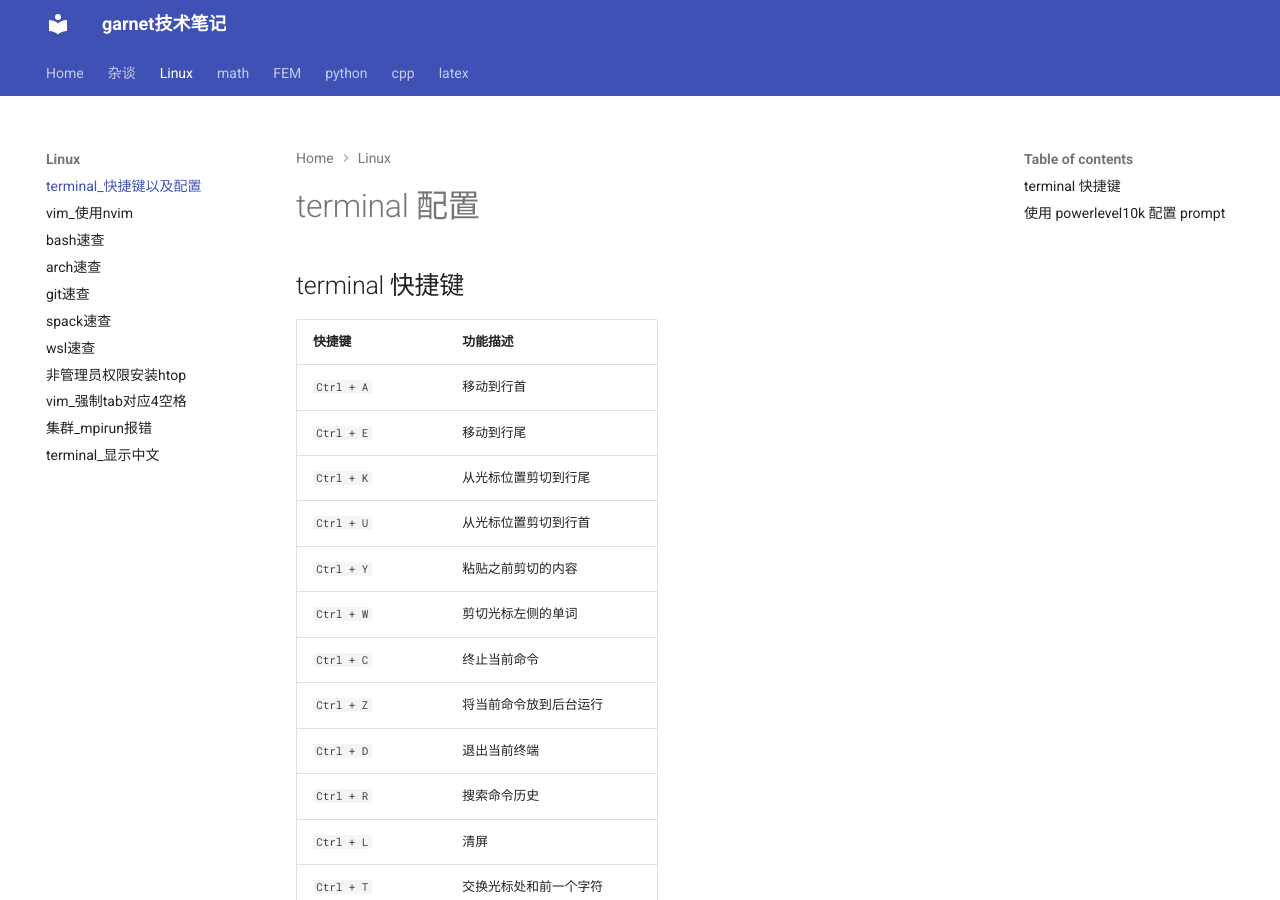
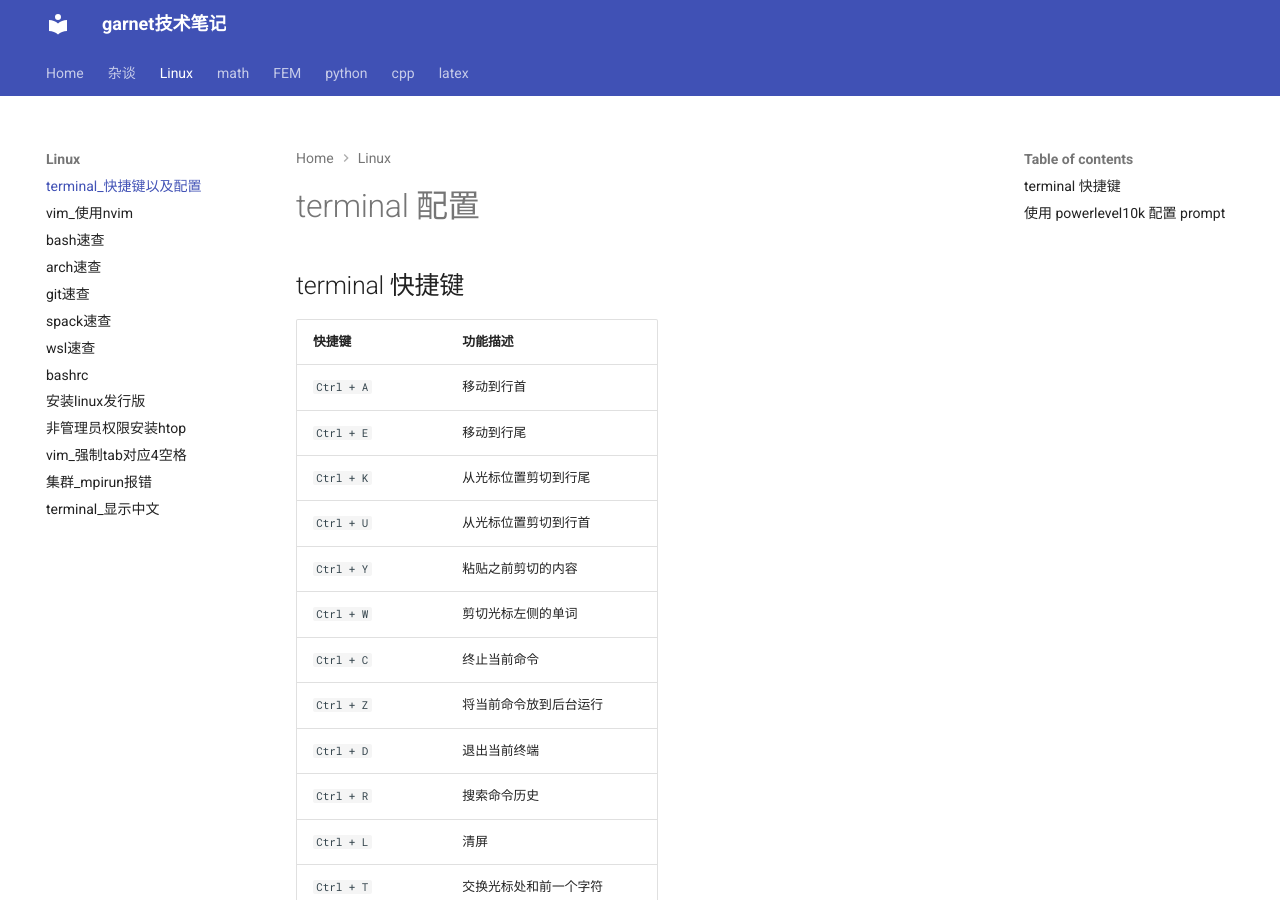
Before and after one commit to ymma98/technotes, an MkDocs documentation site: the page built from docs/Linux/terminal_快捷键以及配置.md, in a window 1280 px wide and 900 px high. Built offline with MkDocs 1.6.1 and Material for MkDocs 9.7.7, drawn with Linux system fonts in a browser that asks for light colours.

Commit message:
Update mkdocs.yml

```diff
--- a/mkdocs.yml
+++ b/mkdocs.yml
@@ -14,6 +14,8 @@ nav:
       - git速查: Linux/git速查.md
       - spack速查: Linux/spack速查.md
       - wsl速查: Linux/wsl速查.md
+      - bashrc: Linux/bashrc.md
+      - 安装linux发行版: Linux/安装linux发行版.md
       - 非管理员权限安装htop: Linux/非管理员权限安装htop.md
       - vim_强制tab对应4空格: Linux/vim_强制tab对应4空格.md
       - 集群_mpirun报错: Linux/集群_mpirun报错.md
```
